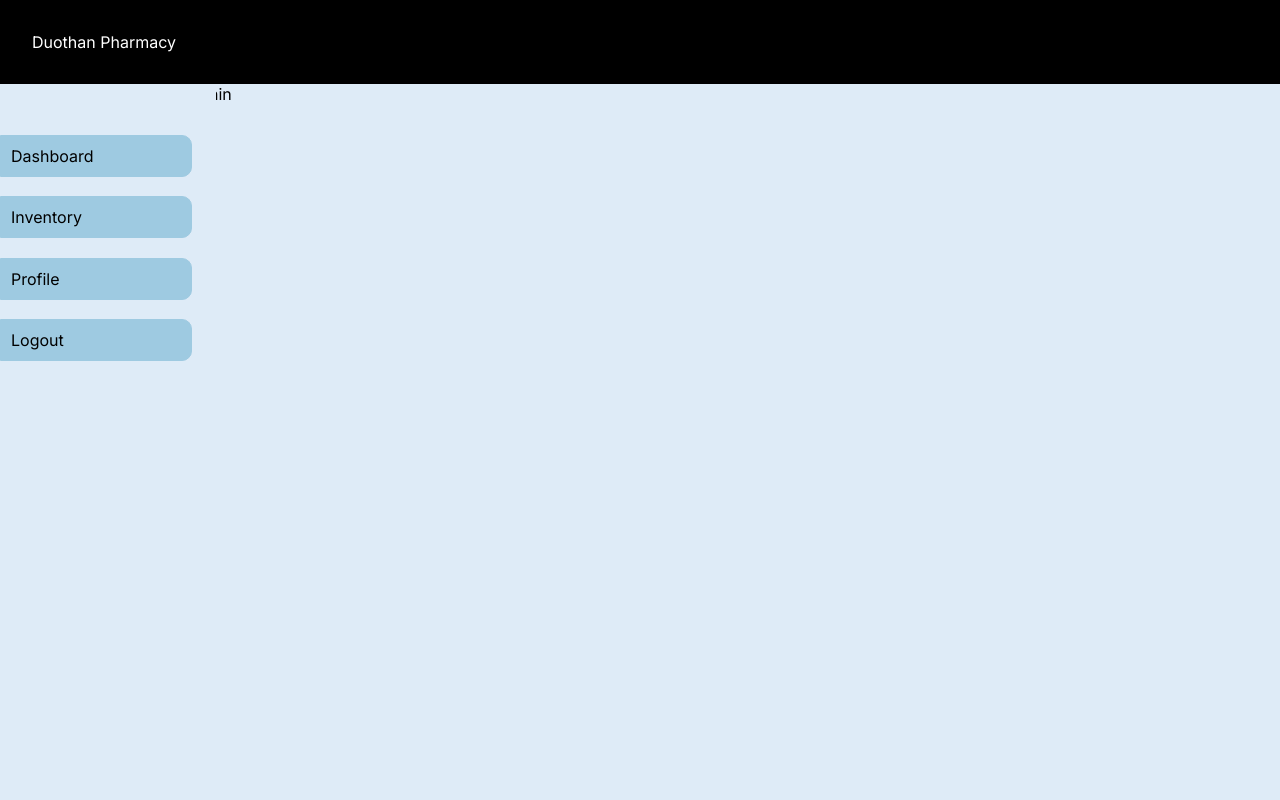
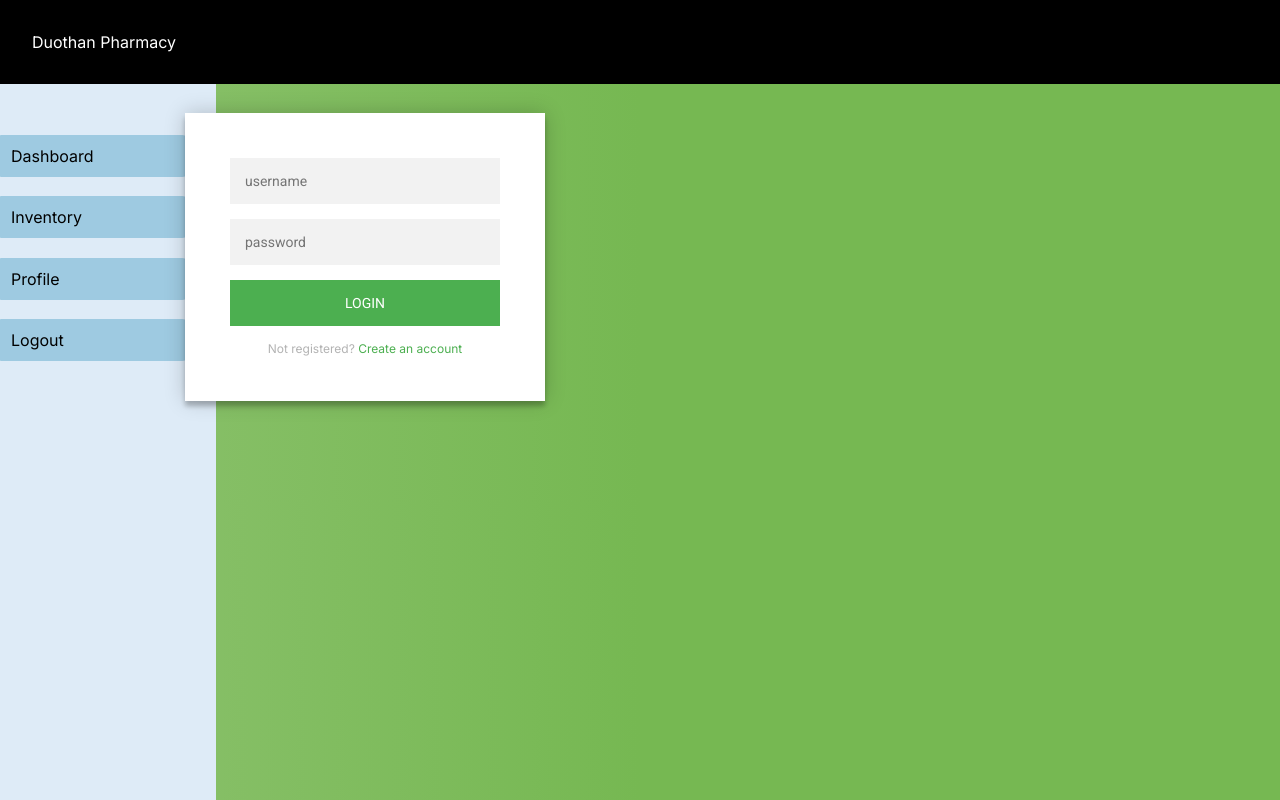
Before and after one commit to S2NX-Duothan/duothanPharmacy, a React (Create React App) app in the folder duothan-pharmacy/: page /Signin in a window 1280 px wide. Built offline with nearby package versions, Linux system fonts and the light colour scheme.

Commit message:
sign in page

```diff
--- a/duothan-pharmacy/src/pages/Signin.js
+++ b/duothan-pharmacy/src/pages/Signin.js
@@ -1,8 +1,26 @@
 import React from 'react'
+import "../styles/signin.css"
 
 const Signin = () => {
   return (
-    <div>Signin</div>
+    <center><div class="login-page">
+      <div class="form">
+        <form class="register-form">
+          <input type="text" placeholder="name"/>
+          <input type="password" placeholder="password"/>
+          <input type="text" placeholder="email address"/>
+          <button>create</button>
+          <p class="message">Already registered? <a href="#">Sign In</a></p>
+        </form>
+        <form class="login-form">
+          <input type="text" placeholder="username"/>
+          <input type="password" placeholder="password"/>
+          <button>login</button>
+          <p class="message">Not registered? <a href="#">Create an account</a></p>
+        </form>
+      </div>
+    </div></center>
+
   )
 }
 
--- /dev/null
+++ b/duothan-pharmacy/src/styles/signin.css
@@ -0,0 +1,98 @@
+@import url(https://fonts.googleapis.com/css?family=Roboto:300);
+
+.login-page {
+  width: 360px;
+  padding: 8% 0 0;
+  margin: auto;
+}
+.form {
+  position: relative;
+  z-index: 1;
+  background: #FFFFFF;
+  max-width: 360px;
+  margin: 0 auto 100px;
+  padding: 45px;
+  text-align: center;
+  box-shadow: 0 0 20px 0 rgba(0, 0, 0, 0.2), 0 5px 5px 0 rgba(0, 0, 0, 0.24);
+}
+.form input {
+  font-family: "Roboto", sans-serif;
+  outline: 0;
+  background: #f2f2f2;
+  width: 100%;
+  border: 0;
+  margin: 0 0 15px;
+  padding: 15px;
+  box-sizing: border-box;
+  font-size: 14px;
+}
+.form button {
+  font-family: "Roboto", sans-serif;
+  text-transform: uppercase;
+  outline: 0;
+  background: #4CAF50;
+  width: 100%;
+  border: 0;
+  padding: 15px;
+  color: #FFFFFF;
+  font-size: 14px;
+  -webkit-transition: all 0.3 ease;
+  transition: all 0.3 ease;
+  cursor: pointer;
+}
+.form button:hover,.form button:active,.form button:focus {
+  background: #43A047;
+}
+.form .message {
+  margin: 15px 0 0;
+  color: #b3b3b3;
+  font-size: 12px;
+}
+.form .message a {
+  color: #4CAF50;
+  text-decoration: none;
+}
+.form .register-form {
+  display: none;
+}
+.container {
+  position: relative;
+  z-index: 1;
+  max-width: 300px;
+  margin: 0 auto;
+}
+.container:before, .container:after {
+  content: "";
+  display: block;
+  clear: both;
+}
+.container .info {
+  margin: 50px auto;
+  text-align: center;
+}
+.container .info h1 {
+  margin: 0 0 15px;
+  padding: 0;
+  font-size: 36px;
+  font-weight: 300;
+  color: #1a1a1a;
+}
+.container .info span {
+  color: #4d4d4d;
+  font-size: 12px;
+}
+.container .info span a {
+  color: #000000;
+  text-decoration: none;
+}
+.container .info span .fa {
+  color: #EF3B3A;
+}
+body {
+  background: #76b852; /* fallback for old browsers */
+  background: rgb(141,194,111);
+  background: linear-gradient(90deg, rgba(141,194,111,1) 0%, rgba(118,184,82,1) 50%);
+  font-family: "Roboto", sans-serif;
+  -webkit-font-smoothing: antialiased;
+  -moz-osx-font-smoothing: grayscale;
+}
```
